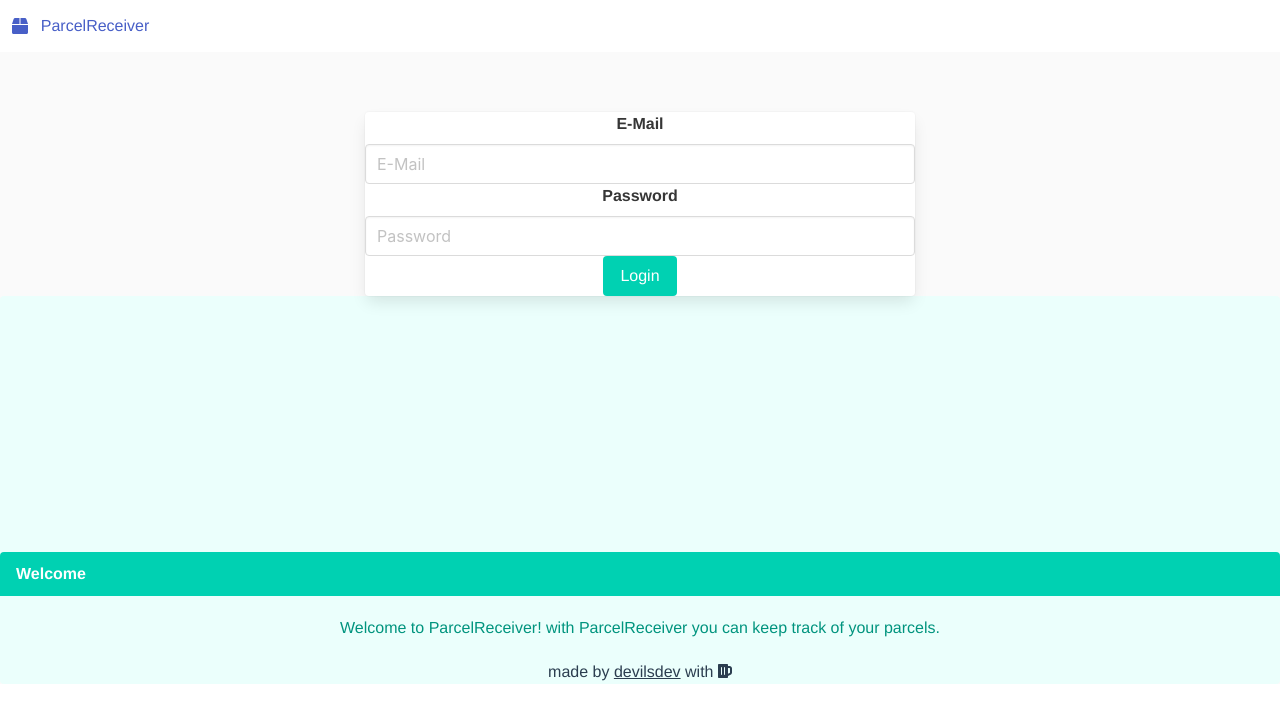
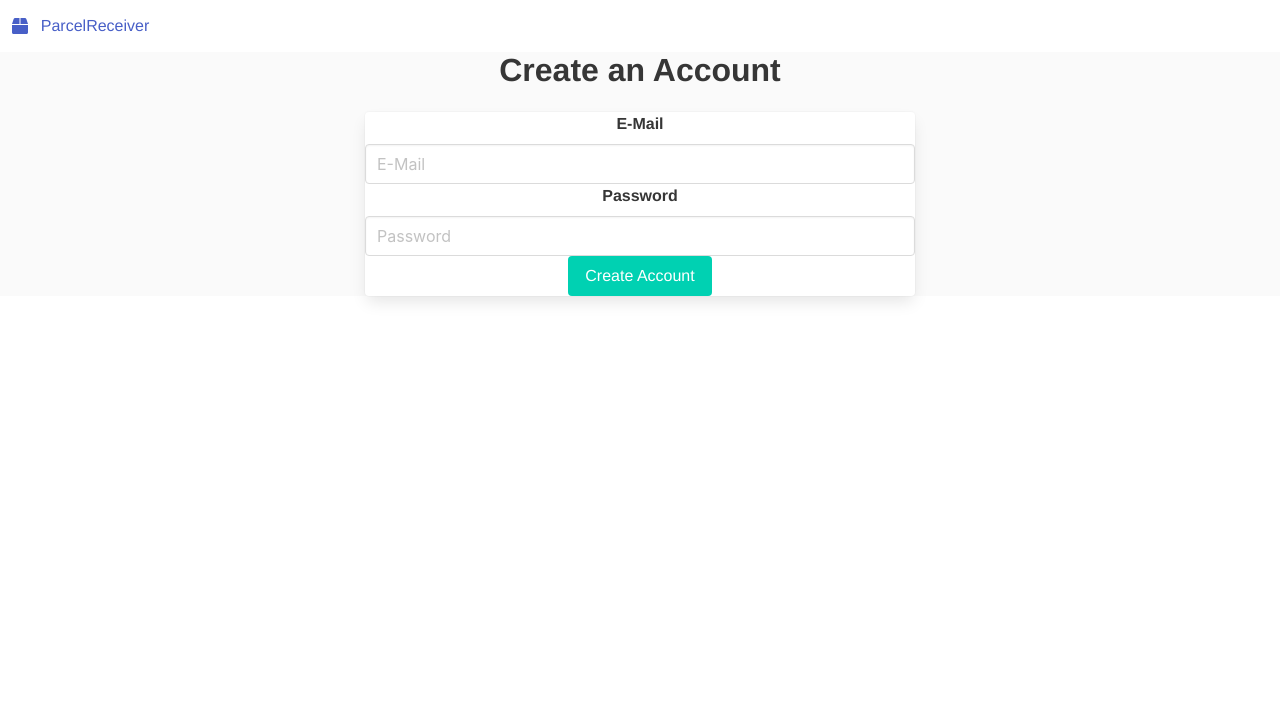
Before and after one commit to devilsdev/parcelReceiver, a Vue app: page /#/createaccount in a window 1280 px wide. Before the commit this address led to /#/login. Shown: the top 722 px of the page. Built offline with nearby package versions, Linux system fonts and the light colour scheme; no server answers.

Commit message:
you can now create a new user

```diff
--- /dev/null
+++ b/src/components/CreateAccount.vue
@@ -0,0 +1,47 @@
+<template>
+  <div class="createUser">
+    <h1 class="title">Create an Account</h1>
+    <div class="cardWrapper">
+      <div class="card has-text-centered is-wide login">
+        <label class="label">E-Mail</label>
+        <div class="control">
+          <input class="input" type="text" placeholder="E-Mail" v-model="email">
+        </div>
+        <label class="label">Password</label>
+        <div class="control">
+          <input class="input" type="password" placeholder="Password" v-model="password" v-on:keypress.enter="loginUser">
+        </div>
+        <a class="button is-primary loginButton" @click="createUser">Create Account</a>
+      </div>
+    </div>
+  </div>
+</template>
+
+<script>
+import firebase from 'firebase'
+export default {
+  name: 'CreateAccount',
+  data () {
+    return {
+      email: '',
+      password: ''
+    }
+  },
+  methods: {
+    createUser () {
+      firebase.auth().createUserWithEmailAndPassword(this.email, this.password)
+        .then(() => alert('user successfully created!'))
+        .then(() => this.$router.push({name: 'Main'}))
+        .catch(err => alert(err.message))
+    }
+  }
+}
+</script>
+
+<!-- Add "scoped" attribute to limit CSS to this component only -->
+<style scoped>
+.card {
+  width: 550px;
+  display: inline-block;
+}
+</style>
--- a/src/components/Login.vue
+++ b/src/components/Login.vue
@@ -1,5 +1,5 @@
 <template>
-  <div class="hello">
+  <div class="login">
     <div class="cardWrapper">
       <div class="card has-text-centered is-wide login">
         <label class="label">E-Mail</label>
@@ -10,8 +10,12 @@
         <div class="control">
           <input class="input" type="password" placeholder="Password" v-model="password" v-on:keypress.enter="loginUser">
         </div>
-        <a class="button is-primary" @click="loginUser">Login</a>
+        <a class="button is-primary loginButton" @click="loginUser">Login</a>
       </div>
+      <div class="createAcc">
+        Don´t have an Account yet? <a href="#" @click="routeToCreateAccount">Create one</a>
+      </div>
+
     </div>
 
     <article class="message is-primary fitBottom">
@@ -45,6 +49,9 @@ export default {
           this.$store.commit('changeAuthenticated', true)
         })
         .catch(err => alert(err.message))
+    },
+    routeToCreateAccount () {
+      this.$router.push({name: 'CreateAccount'})
     }
   }
 }
@@ -52,21 +59,6 @@ export default {
 
 <!-- Add "scoped" attribute to limit CSS to this component only -->
 <style scoped>
-h1, h2 {
-  font-weight: normal;
-}
-ul {
-  list-style-type: none;
-  padding: 0;
-}
-li {
-  display: inline-block;
-  margin: 0 10px;
-}
-a {
-  color: #42b983;
-}
-
 .card {
   width: 550px;
   display: inline-block;
@@ -83,4 +75,11 @@ a {
 .fitBottom{
   padding-top: 20%;
 }
+
+.loginButton {
+  margin: 1vh;
+}
+.createAcc {
+  margin: 1vh;
+}
 </style>
--- a/src/router/index.js
+++ b/src/router/index.js
@@ -6,6 +6,7 @@ import Login from '@/components/Login'
 import Main from '@/components/Main'
 import ParcelDeliver from '@/components/ParcelDeliver'
 import ParcelReceive from '@/components/ParcelReceive'
+import CreateAccount from '@/components/CreateAccount'
 
 Vue.use(Router)
 
@@ -54,6 +55,11 @@ export const router = new Router({
       meta: {
         requiresAuth: true
       }
+    },
+    {
+      path: '/createaccount',
+      name: 'CreateAccount',
+      component: CreateAccount
     }
   ]
 })
```
Also changed, not shown: 1 other file (tests, documents, lock files or other folders).
